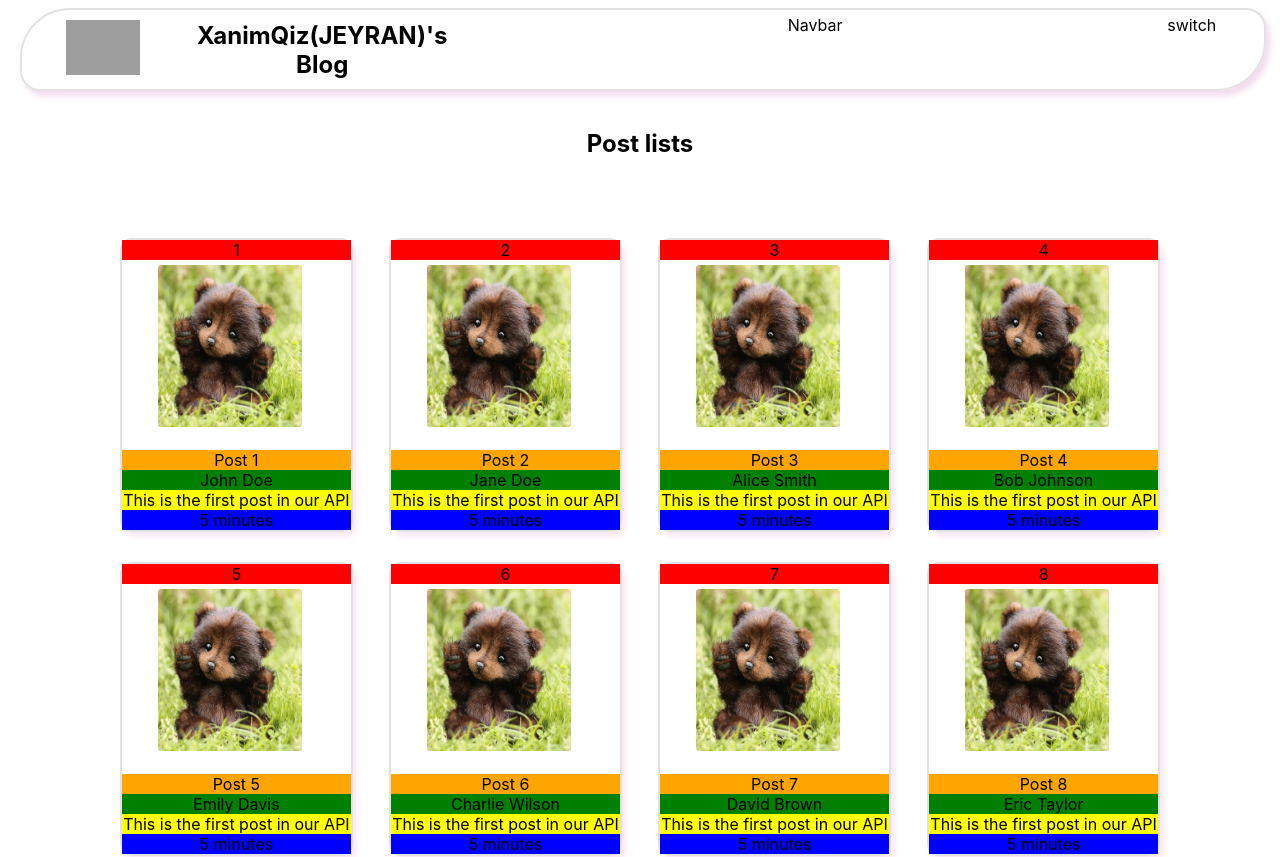
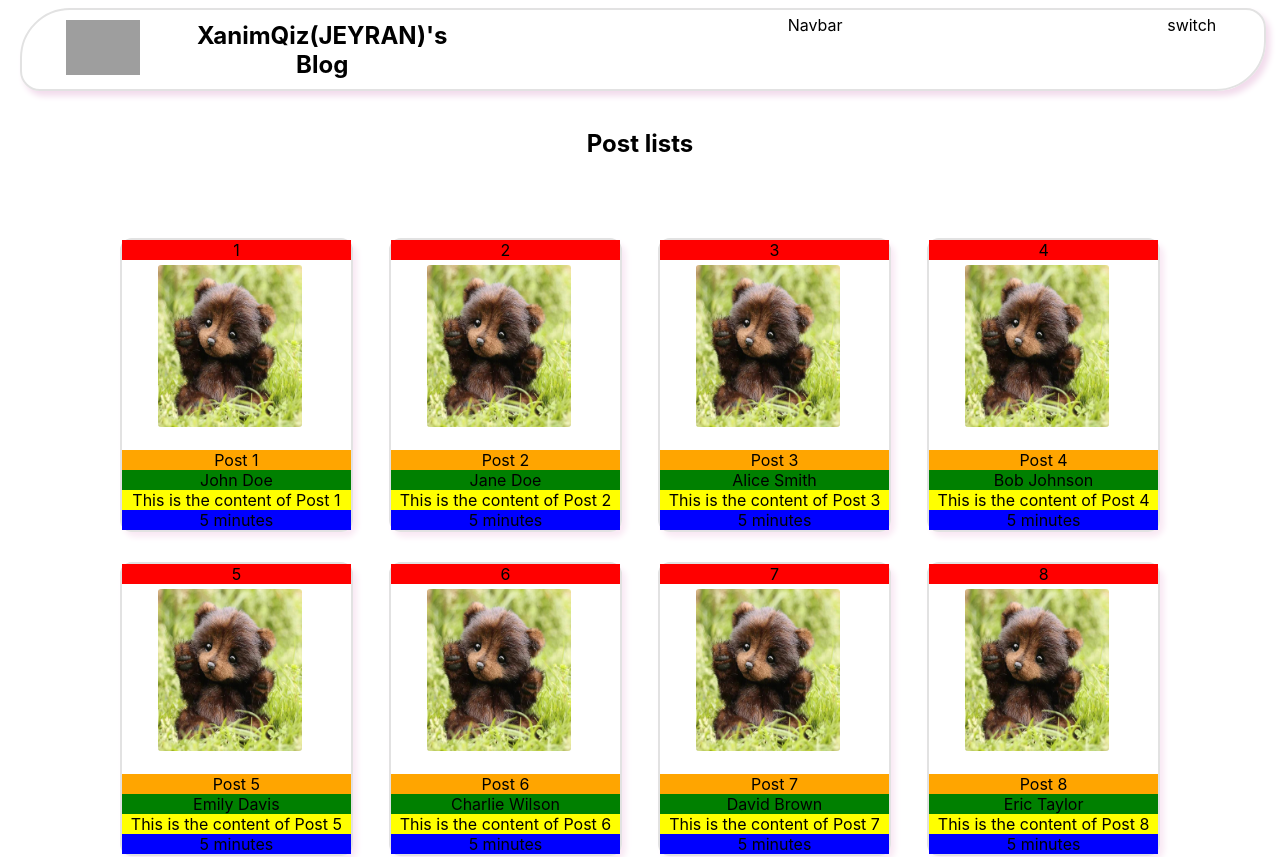
Before and after one commit to zahraRostami1999/blog-app, a React (Create React App) app: page / in a window 1280 px wide. Shown: the top 857 px of the page. Built offline with nearby package versions, Linux system fonts and the light colour scheme; grey boxes are pictures that could not be loaded.

Commit message:
add contents to Post with props: pass post's content

```diff
--- a/src/Components/post/Post.jsx
+++ b/src/Components/post/Post.jsx
@@ -10,7 +10,7 @@ function Post(props) {
       </div>
       <div className={styled.postTitle}>{props.content.title}</div>
       <div className={styled.postAuthor}>{props.content.author}</div>
-      <div className={styled.postContent}>This is the first post in our API</div>
+      <div className={styled.postContent}>{props.content.content}</div>
       <div className={styled.postTime}>5 minutes</div>
     </div>
   );
```
